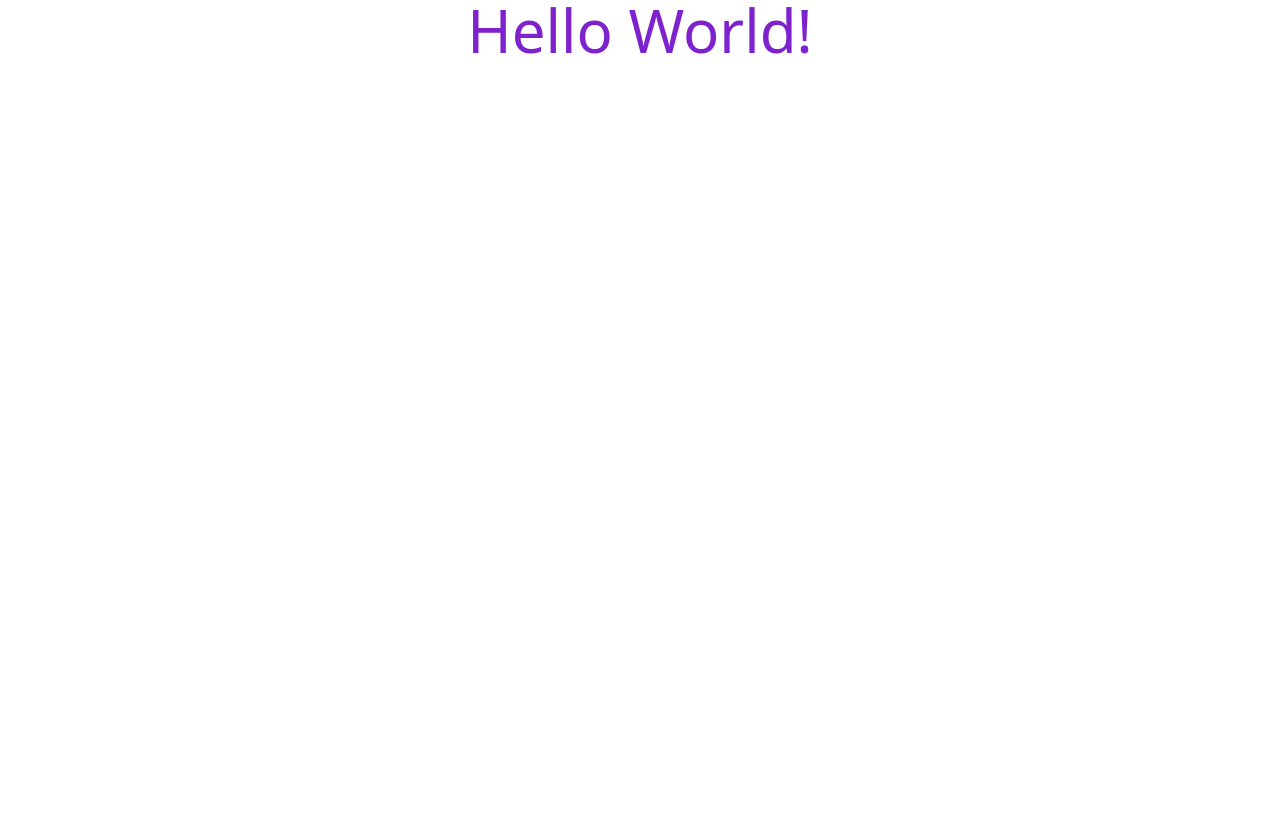
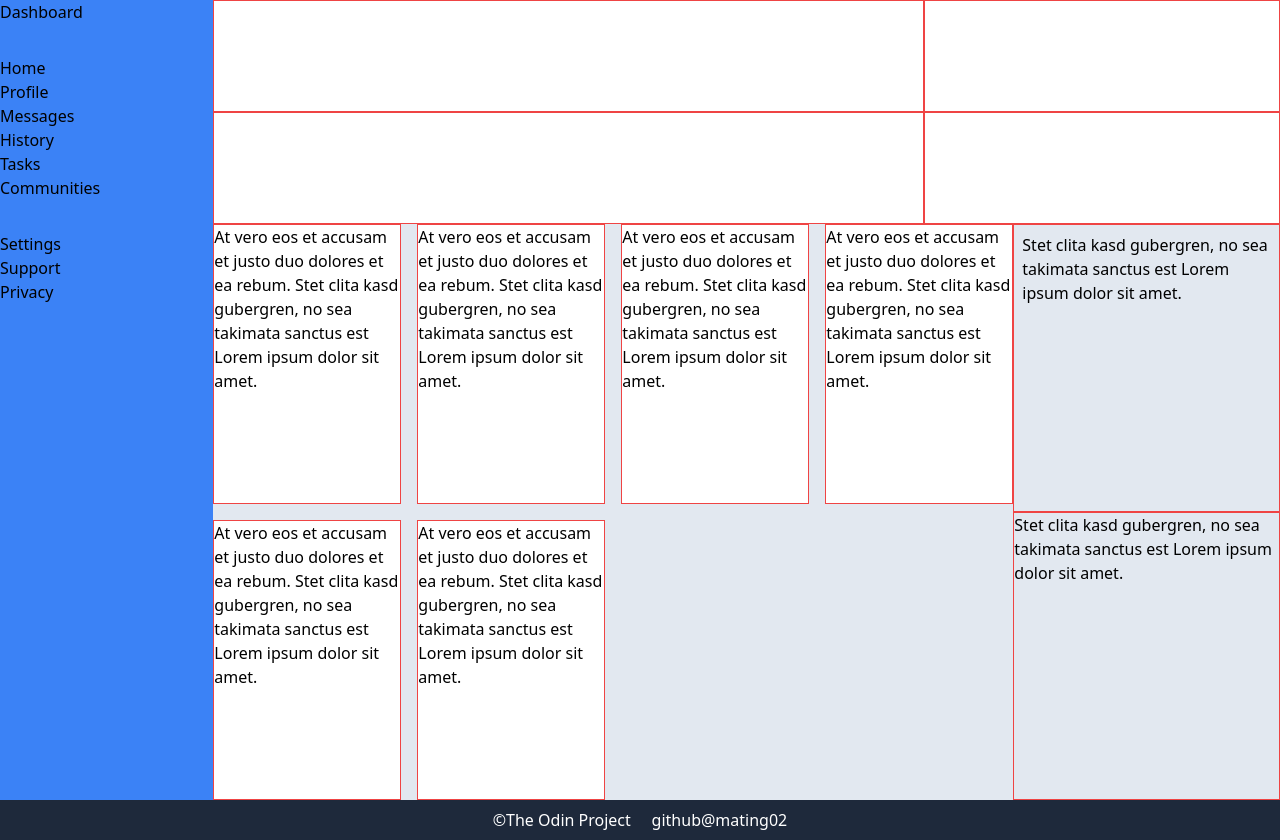
Before and after one commit to mating02/admin-dashboard, a website: page index.html in a window 1280 px wide. Before the commit the page ends 800 px from the top, so only its background shows below. Drawn offline with Linux system fonts and the light colour scheme.

Commit message:
created basic grid layout

```diff
--- a/index.html
+++ b/index.html
@@ -5,8 +5,49 @@
     <meta name="viewport" content="width=device-width, initial-scale=1.0">
     <title>Dashboard</title>
     <link rel="stylesheet" href="/dist/output.css">
+    <link rel="Stylesheet" href="style.css">
 </head>
 <body>
-    <h1 class="text-purple-700 text-center text-6xl">Hello World!</h1>
+    <div class="grid grid-cols-container min-h-screen">
+        <div class="grid row-span-2 bg-blue-500 gap-8 grid-rows-3mm">
+            <div class="logo">Dashboard</div>
+            <div class="basics">
+                <div class="home">Home</div>
+                <div class="profile">Profile</div>
+                <div class="messages">Messages</div>
+                <div class="history">History</div>
+                <div class="tasks">Tasks</div>
+                <div class="communities">Communities</div>
+            </div>
+            <div class="help">
+                <div class="settings">Settings</div>
+                <div class="support">Support</div>
+                <div class="privacy">Privacy</div>
+            </div>
+        </div>
+        <div class="grid grid-rows-2 grid-cols-header bg-white">
+            <div class="border border-red-500"></div>
+            <div class="border border-red-500"></div>
+            <div class="border border-red-500"></div>
+            <div class="border border-red-500"></div>
+        </div>
+        <div class="grid grid-cols-main bg-slate-200">
+            <div class="grid gap-4 grid-cols-cards">
+                <div class="border border-red-500 bg-white">  At vero eos et accusam et justo duo dolores et ea rebum. Stet clita kasd gubergren, no sea takimata sanctus est Lorem ipsum dolor sit amet.</div>
+                <div class="border border-red-500 bg-white">  At vero eos et accusam et justo duo dolores et ea rebum. Stet clita kasd gubergren, no sea takimata sanctus est Lorem ipsum dolor sit amet.</div>
+                <div class="border border-red-500 bg-white">  At vero eos et accusam et justo duo dolores et ea rebum. Stet clita kasd gubergren, no sea takimata sanctus est Lorem ipsum dolor sit amet.</div>
+                <div class="border border-red-500 bg-white">  At vero eos et accusam et justo duo dolores et ea rebum. Stet clita kasd gubergren, no sea takimata sanctus est Lorem ipsum dolor sit amet.</div>
+                <div class="border border-red-500 bg-white">  At vero eos et accusam et justo duo dolores et ea rebum. Stet clita kasd gubergren, no sea takimata sanctus est Lorem ipsum dolor sit amet.</div>
+                <div class="border border-red-500 bg-white">  At vero eos et accusam et justo duo dolores et ea rebum. Stet clita kasd gubergren, no sea takimata sanctus est Lorem ipsum dolor sit amet.</div>
+            </div>
+            <div class="grid grid-rows-2">
+                <div class="border border-red-500 p-2"> Stet clita kasd gubergren, no sea takimata sanctus est Lorem ipsum dolor sit amet.</div>
+                <div class="border border-red-500"> Stet clita kasd gubergren, no sea takimata sanctus est Lorem ipsum dolor sit amet.</div>
+            </div>
+        </div>
+    </div>
+    <div class="flex justify-center items-center col-span-2 text-white bg-slate-800 h-min p-2">&copy;The Odin Project &nbsp;&nbsp;&nbsp; github@mating02</div>
 </body>
 </html>
+
+<!--  At vero eos et accusam et justo duo dolores et ea rebum. Stet clita kasd gubergren, no sea takimata sanctus est Lorem ipsum dolor sit amet.  -->
--- /dev/null
+++ b/style.css
@@ -0,0 +1,3 @@
+.header > div {
+    border: 1px solid brown;
+}
--- a/tailwind.config.js
+++ b/tailwind.config.js
@@ -2,7 +2,17 @@
 module.exports = {
   content: ["./*.{html,js}"],
   theme: {
-    extend: {},
+    extend: {
+      gridTemplateColumns: {
+        'container': '1fr 5fr',
+        'header' : '2fr 1fr',
+        'cards' : 'repeat(auto-fit, minmax(150px, 1fr))',
+        'main' : '3fr 1fr'
+      },
+      gridTemplateRows: {
+        '3mm': 'repeat(3, min-content)'
+      },
+    },
   },
   plugins: [],
 }
```
Also changed, not shown: dist/output.css.
